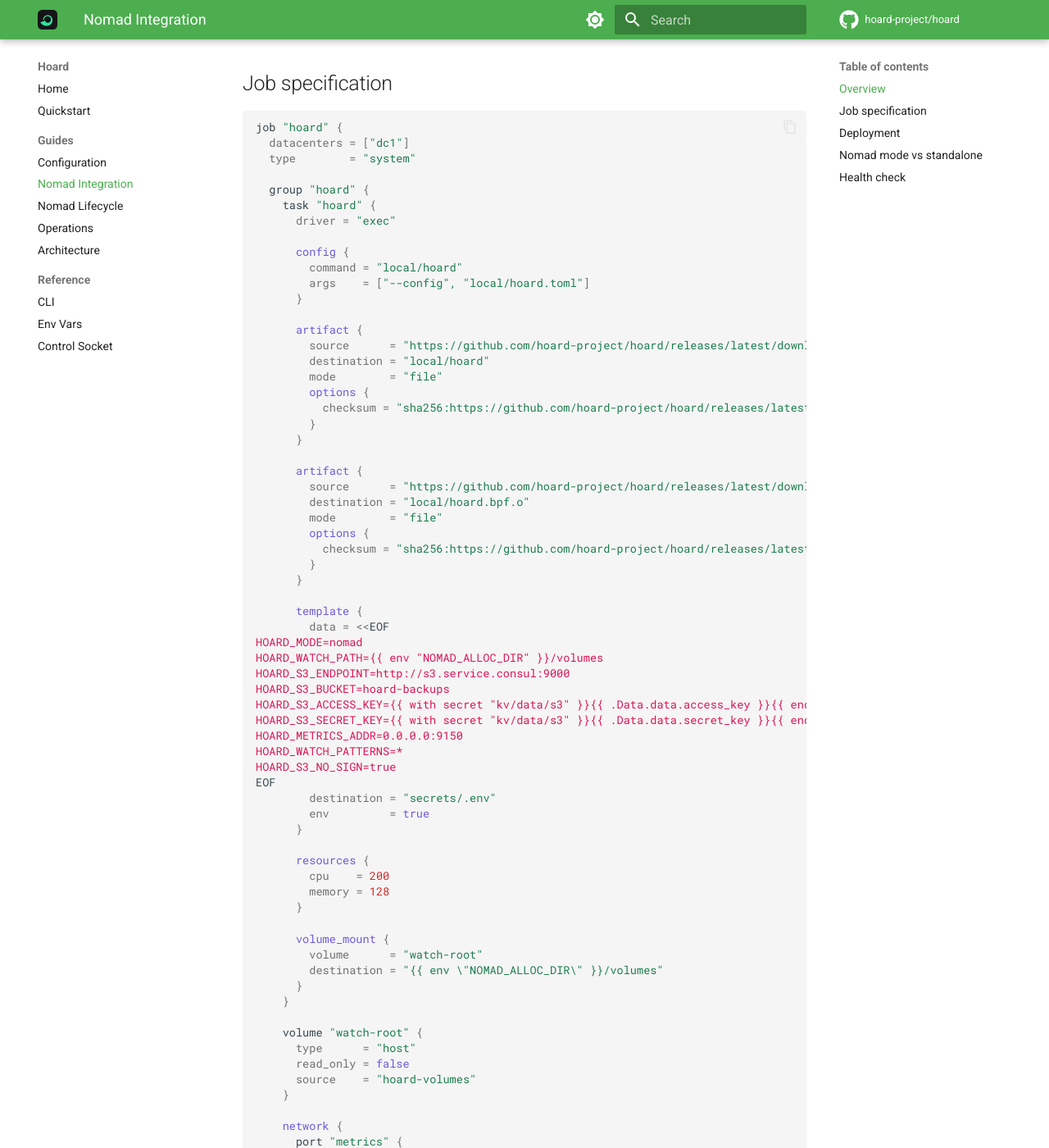
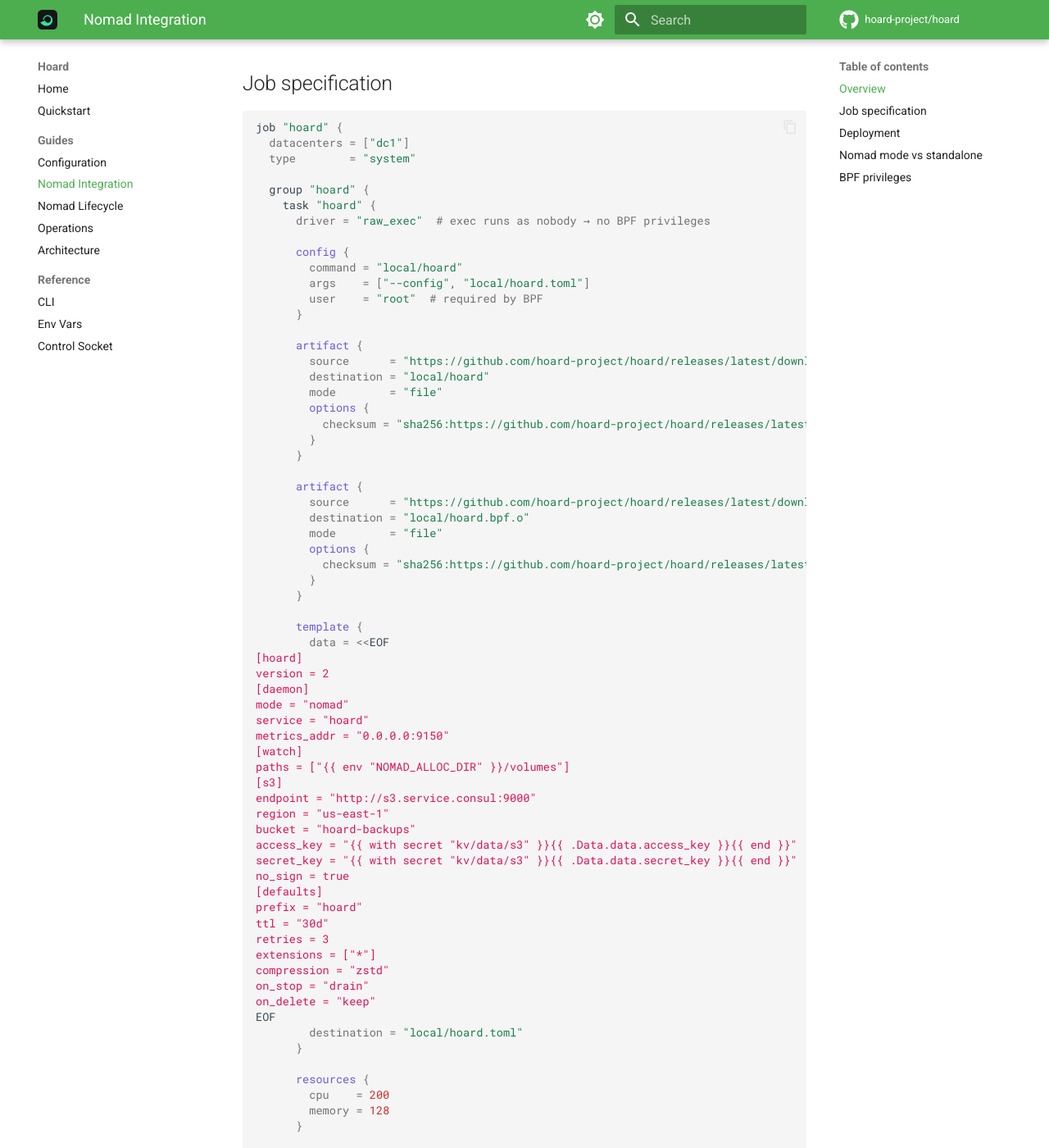
Before and after one commit to hoard-project/hoard, an MkDocs documentation site: the page built from website/docs/nomad.md, in a window 1280 px wide and 1400 px high, scrolled down 815 px. Shown: the whole window at 82% size. Built offline with MkDocs 1.6.1 and Material for MkDocs 9.7.7, drawn with Linux system fonts in a browser that asks for light colours; comment, search, counter and statistics services are not loaded; some of the changed text lies outside the part shown.

Commit message:
docs(nomad): switch to raw_exec for BPF, v2 TOML template, add privileges section

````diff
--- a/website/docs/nomad.md
+++ b/website/docs/nomad.md
@@ -39,11 +39,12 @@ job "hoard" {
 
   group "hoard" {
     task "hoard" {
-      driver = "exec"
+      driver = "raw_exec"  # exec runs as nobody → no BPF privileges
 
       config {
         command = "local/hoard"
         args    = ["--config", "local/hoard.toml"]
+        user    = "root"  # required by BPF
       }
 
       artifact {
@@ -66,18 +67,31 @@ job "hoard" {
 
       template {
         data = <<EOF
-HOARD_MODE=nomad
-HOARD_WATCH_PATH={{ env "NOMAD_ALLOC_DIR" }}/volumes
-HOARD_S3_ENDPOINT=http://s3.service.consul:9000
-HOARD_S3_BUCKET=hoard-backups
-HOARD_S3_ACCESS_KEY={{ with secret "kv/data/s3" }}{{ .Data.data.access_key }}{{ end }}
-HOARD_S3_SECRET_KEY={{ with secret "kv/data/s3" }}{{ .Data.data.secret_key }}{{ end }}
-HOARD_METRICS_ADDR=0.0.0.0:9150
-HOARD_WATCH_PATTERNS=*
-HOARD_S3_NO_SIGN=true
+[hoard]
+version = 2
+[daemon]
+mode = "nomad"
+service = "hoard"
+metrics_addr = "0.0.0.0:9150"
+[watch]
+paths = ["{{ env "NOMAD_ALLOC_DIR" }}/volumes"]
+[s3]
+endpoint = "http://s3.service.consul:9000"
+region = "us-east-1"
+bucket = "hoard-backups"
+access_key = "{{ with secret "kv/data/s3" }}{{ .Data.data.access_key }}{{ end }}"
+secret_key = "{{ with secret "kv/data/s3" }}{{ .Data.data.secret_key }}{{ end }}"
+no_sign = true
+[defaults]
+prefix = "hoard"
+ttl = "30d"
+retries = 3
+extensions = ["*"]
+compression = "zstd"
+on_stop = "drain"
+on_delete = "keep"
 EOF
-        destination = "secrets/.env"
-        env         = true
+        destination = "local/hoard.toml"
       }
 
       resources {
@@ -144,7 +158,20 @@ nomad alloc status $(nomad job allocs -t '{{ range . }}{{ if eq .ClientStatus "r
 | Lifecycle | systemd | Nomad scheduler |
 | Upgrade | Binary replace + restart | `nomad job run` + rolling update |
 
-## Health check
+## BPF privileges
+
+Hoard requires `CAP_BPF` + `CAP_SYS_ADMIN` to load eBPF programs. The
+`exec` driver runs tasks as `nobody` and **cannot** support BPF. Use
+`raw_exec` instead — it runs directly on the host as the Nomad agent user
+(typically `root`).
+
+```hcl
+driver = "raw_exec"
+```
+
+If you must use `exec` for security isolation, hoard falls back to inotify
+polling — slower but functional. Set `HOARD_BPF_DISABLE=true` to skip BPF
+loading entirely.
 
 ```bash
 # Nomad health
````
